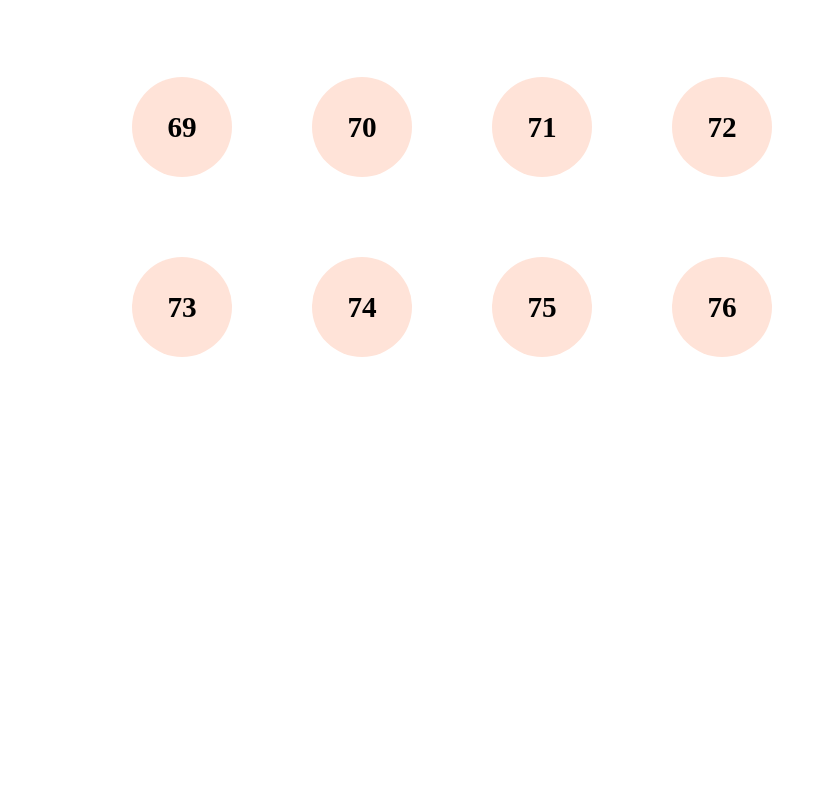
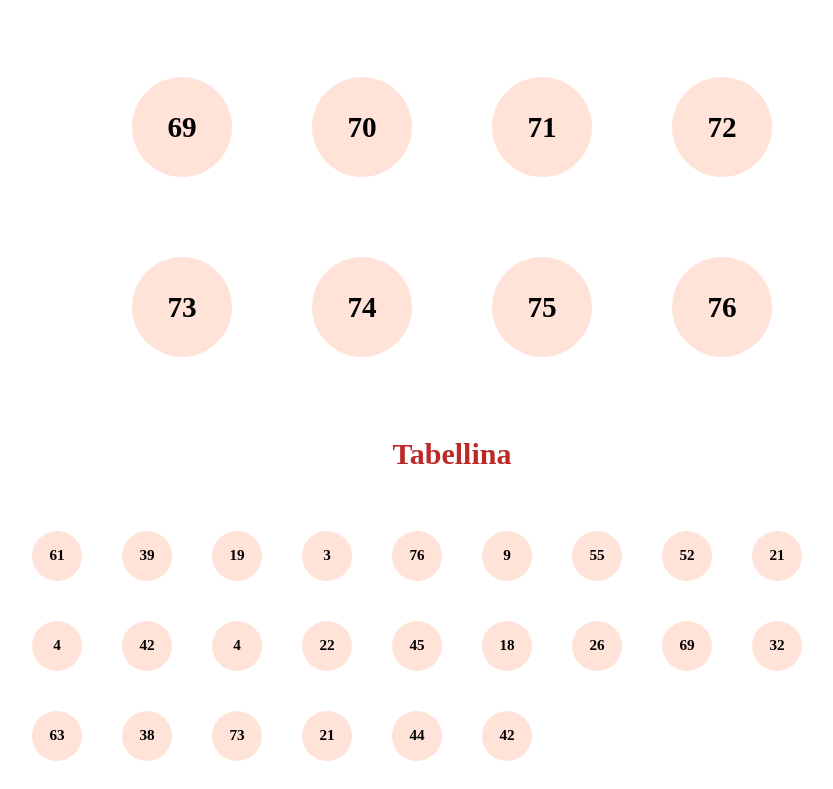
Before and after one commit to ariannaal/JS2D4, a plain HTML site: page index.html in a window 1280 px wide. Shown: the part 3253-4042 px from the top of the page, without its empty margins (188-1021 px from the left). Before the commit the page ends 3658 px from the top, so only its background shows below. Drawn offline with Linux system fonts and the light colour scheme.

Commit message:
tabellina

```diff
--- a/index.html
+++ b/index.html
@@ -13,7 +13,8 @@
       <span id="numeroEstratto"></span>
     </form>
     <div id="tabellone"></div>
-
+    <h4>Tabellina</h4>
+    <div id="tabellina"></div>
     <script src="script.js"></script>
   </body>
 </html>
--- a/script.js
+++ b/script.js
@@ -45,10 +45,41 @@ estraiElement.addEventListener("click", function (event) {
 
     celleElements.forEach(cella => {
         if (Number.parseInt(cella.firstChild.innerText) === numeroRandom) {
-            //console.log("Sono qui ", numeroRandom);
+            //console.log("il numero estratto è: ", numeroRandom);
             cella.style.background = "rgb(187, 41, 41)";
             cella.style.color= "white";
         }
     });
 
 });
+
+
+
+
+
+function tabellina() {
+    const littleTable = document.getElementById("tabellina");
+
+    for (let i = 0; i < 24; i++) {
+
+        const numberCellTabellina = document.createElement("div"); // <div></div>
+
+
+        numberCellTabellina.classList.add("cellaTabellina");
+
+
+        const cellContentTabellina = document.createElement("h3"); // <h3></h3>
+
+
+        const randomNumber = Math.floor(Math.random() * 76) + 1;
+        cellContentTabellina.innerText = randomNumber;
+        cellContentTabellina.classList.add("numeroTabellina");
+
+
+        numberCellTabellina.appendChild(cellContentTabellina);
+
+        littleTable.appendChild(numberCellTabellina);
+    }
+}
+
+tabellina();
--- a/style.css
+++ b/style.css
@@ -51,3 +51,24 @@ body {
     margin-left: 30px;
 
 }
+
+h4 {
+
+    font-size: 30px;
+    color: rgb(187, 41, 41);
+    text-align: center;
+}
+
+.cellaTabellina {
+    width: 50px;
+    height: 50px;
+    text-align: center;
+    display: flex;
+    margin: 20px;
+    border-radius: 50px;
+    background-color: rgb(255, 227, 216);
+    font-size: 10px;
+    color: black;
+    display: inline-block;
+    font-size: 13px;
+}
```
